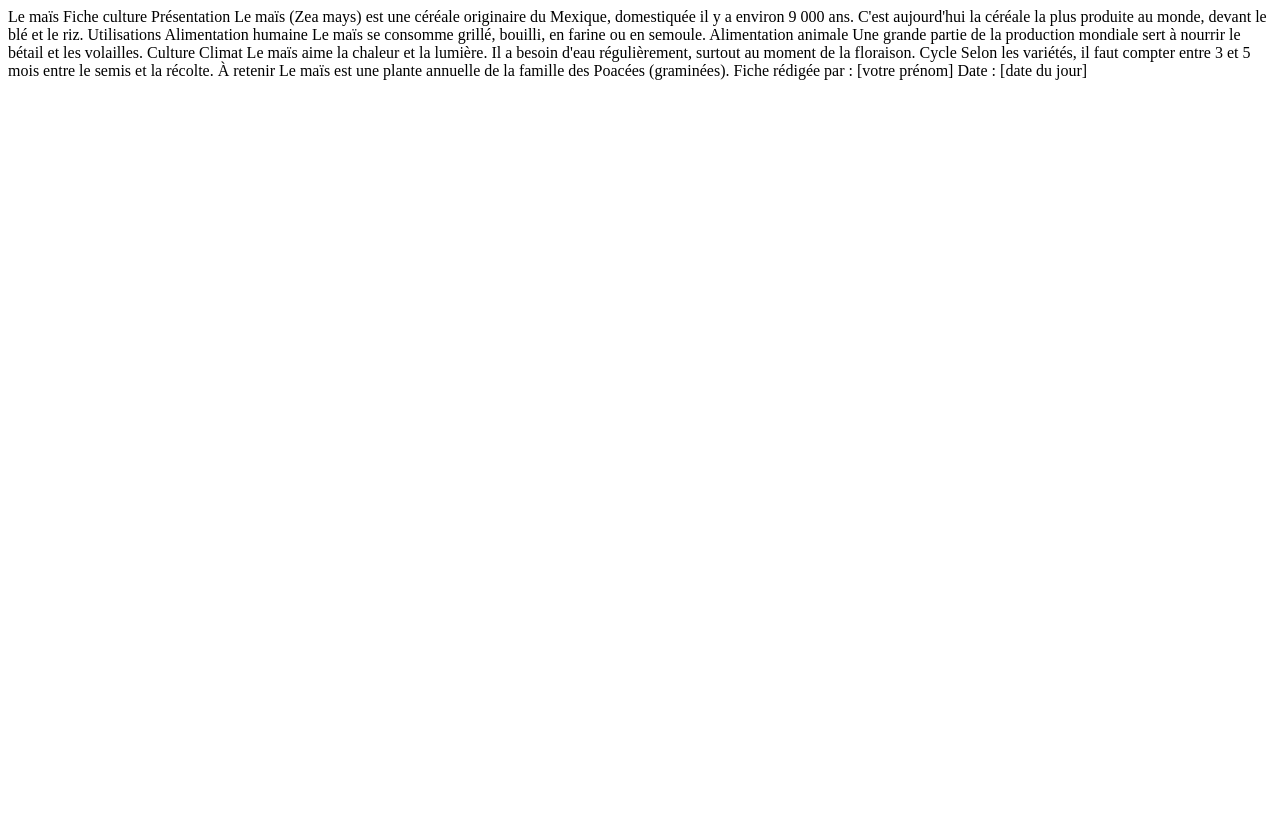
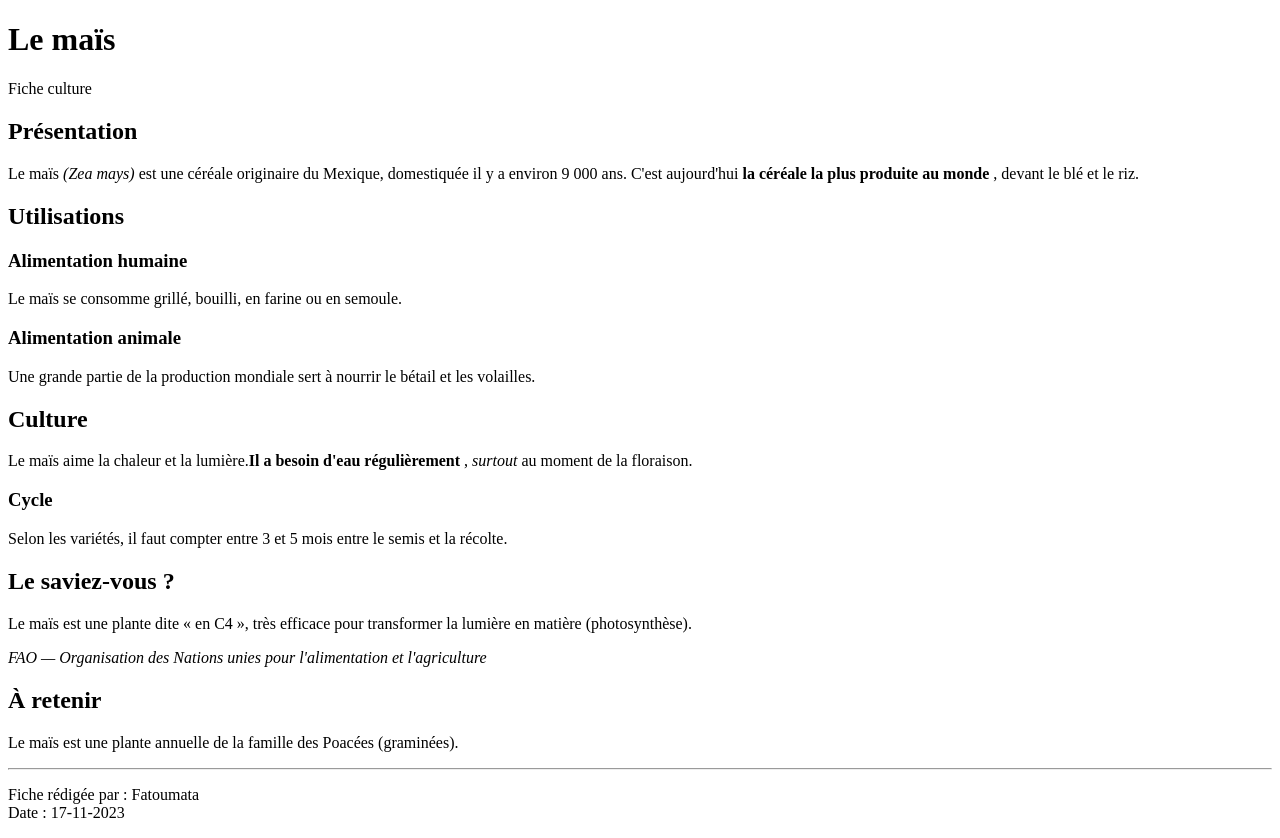
Before and after one commit to Fatma-u/exercice_html, a plain HTML site: page 02-titres-paragraphes/index.html in a window 1280 px wide. Before the commit the page ends 800 px from the top, so only its background shows below. Drawn offline with Linux system fonts and the light colour scheme.

Commit message:
Exercice 02-titres-paragraphes

```diff
--- a/02-titres-paragraphes/index.html
+++ b/02-titres-paragraphes/index.html
@@ -6,34 +6,48 @@
   <title>Fiche culture : le maïs</title>
 </head>
 <body>
-  <!--
-    TODO : le texte ci-dessous n'a AUCUNE balise.
-    Ouvrez la page dans le navigateur : tout est collé sur une seule ligne !
-    Ajoutez les balises demandées dans le README (étapes 1 à 8).
-  -->
 
-  Le maïs
-  Fiche culture
+  <!--Partie : Présentation -->
+  <h1>Le maïs</h1>
+    <p>Fiche culture</p>
+  <h2>Présentation</h2>
+    <p>
+      Le maïs <i>(Zea mays)</i> est une céréale originaire du Mexique, domestiquée il y a environ 9 000 ans. C'est aujourd'hui <strong>la céréale la plus produite au monde</strong> , devant le blé et le riz.
+    </p>
 
-  Présentation
-  Le maïs (Zea mays) est une céréale originaire du Mexique, domestiquée il y a environ 9 000 ans. C'est aujourd'hui la céréale la plus produite au monde, devant le blé et le riz.
+    <!--Partie : Utilisations -->
 
-  Utilisations
-  Alimentation humaine
-  Le maïs se consomme grillé, bouilli, en farine ou en semoule.
-  Alimentation animale
-  Une grande partie de la production mondiale sert à nourrir le bétail et les volailles.
+  <h2>Utilisations</h2>
+    <h3>Alimentation humaine</h3>
+      <p>Le maïs se consomme grillé, bouilli, en farine ou en semoule.</p>
+    <h3>Alimentation animale</h3>
+      <p>Une grande partie de la production mondiale sert à nourrir le bétail et les volailles.</p>
 
-  Culture
-  Climat
-  Le maïs aime la chaleur et la lumière. Il a besoin d'eau régulièrement, surtout au moment de la floraison.
-  Cycle
-  Selon les variétés, il faut compter entre 3 et 5 mois entre le semis et la récolte.
+   <!--Partie : Culture -->
 
-  À retenir
-  Le maïs est une plante annuelle de la famille des Poacées (graminées).
+  <h2>Culture</h2>
+    <p>Le maïs aime la chaleur et la lumière.<strong>Il a besoin d'eau régulièrement</strong> , <em>surtout</em> au moment de la floraison.</p>
+    <h3>Cycle</h3>
+      <p>Selon les variétés, il faut compter entre 3 et 5 mois entre le semis et la récolte.</p>
 
-  Fiche rédigée par : [votre prénom]
-  Date : [date du jour]
+  <!--Partie :Le saviez-vous?-->
+
+  <h2>Le saviez-vous ? </h2>
+    <p>Le maïs est une plante dite « en C4 », très efficace pour transformer la lumière en matière (photosynthèse).</p>
+    <p>
+      <cite>FAO — Organisation des Nations unies pour l'alimentation et l'agriculture</cite>
+    </p>
+
+  <!--Partie : À retenir -->
+
+  <h2>À retenir</h2>
+    <p>Le maïs est une plante annuelle de la famille des Poacées (graminées).</p>
+
+  <hr>
+  <p>
+    Fiche rédigée par : Fatoumata <br>
+    Date : 17-11-2023
+  </p>
+
 </body>
 </html>
```
